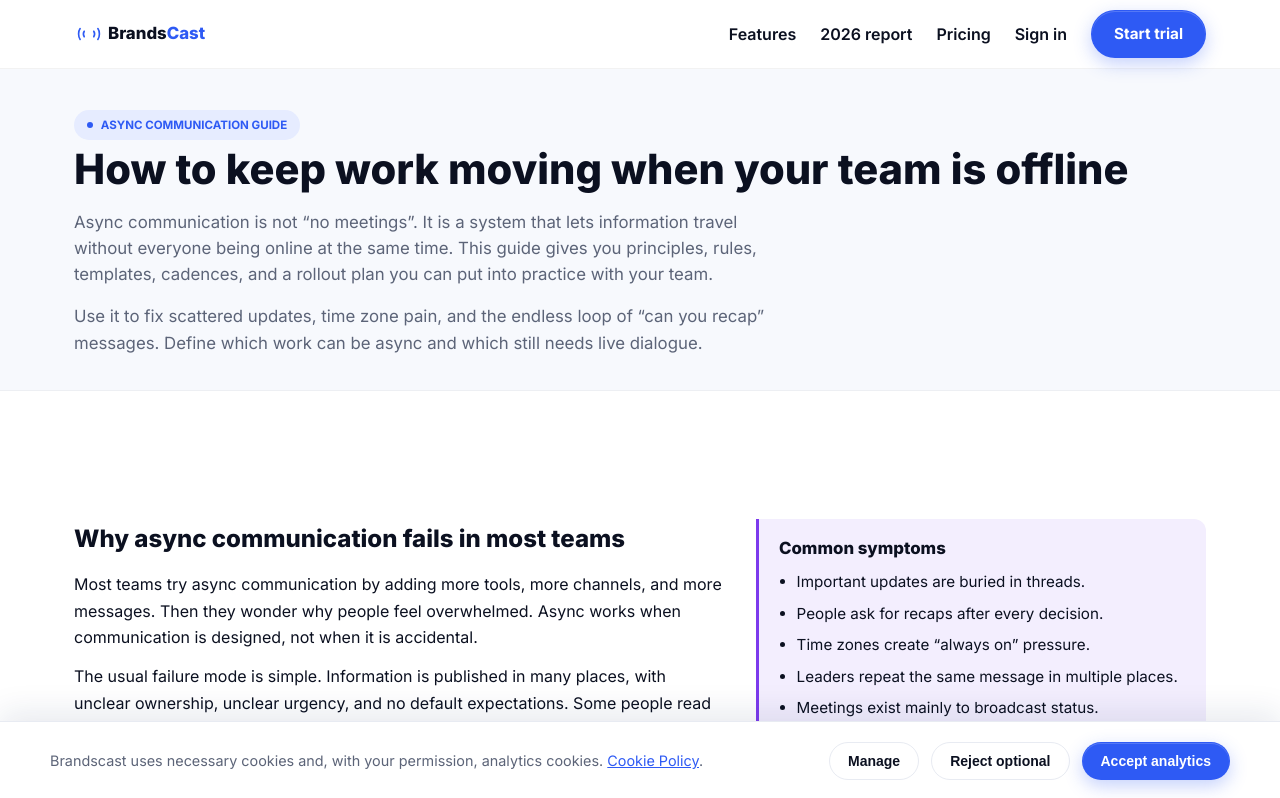
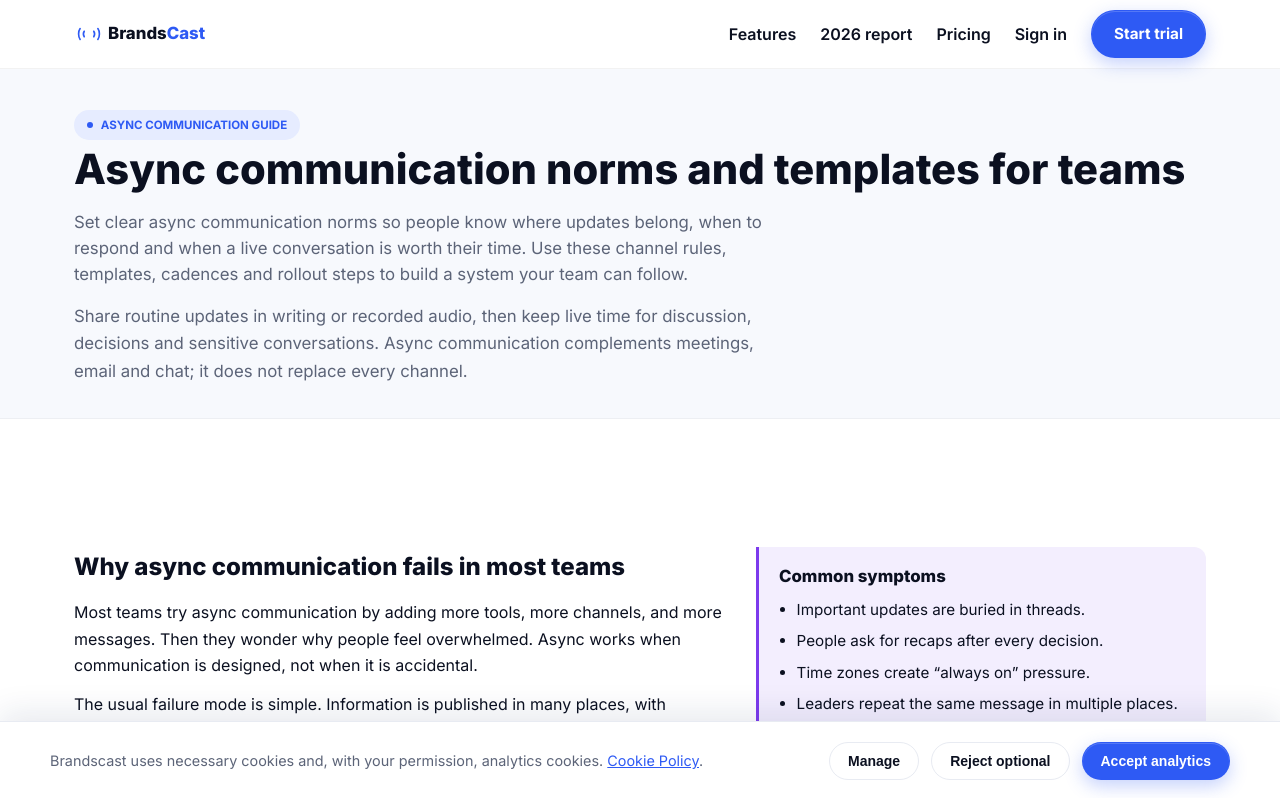
Before and after one commit to polrodriguezriu/brandscastweb, a Next.js app: page /resources/async-communication-guide in a window 1280 px wide. Shown: the top 798 px of the page. Built offline with nearby package versions, Linux system fonts and the light colour scheme.

Commit message:
feat: align async communication guide with search intent (#54)

```diff
--- a/src/app/resources/async-communication-guide/page.tsx
+++ b/src/app/resources/async-communication-guide/page.tsx
@@ -7,9 +7,9 @@ import Faq from "@/components/Faq";
 import BreadcrumbSchema from "@/components/BreadcrumbSchema";
 
 export const metadata: Metadata = {
-  title: "Async Communication Guide + Templates for Teams | Brandscast",
+  title: "Async Communication Norms + Templates | Brandscast",
   description:
-    "Make team updates easier to follow across schedules. Get practical async communication templates, channel rules and a step-by-step rollout plan.",
+    "Set clear async communication norms with practical templates, channel rules, response expectations and a rollout plan for distributed teams.",
   alternates: {
     canonical: "https://brandscast.com/resources/async-communication-guide/",
   },
@@ -17,9 +17,9 @@ export const metadata: Metadata = {
     "index,follow,max-image-preview:large,max-snippet:-1,max-video-preview:-1",
   openGraph: {
     url: "https://brandscast.com/resources/async-communication-guide/",
-    title: "Async communication guide | Brandscast",
+    title: "Async communication norms and templates | Brandscast",
     description:
-      "A practical async communication guide with rules, templates, cadences, meeting criteria and rollout steps.",
+      "Build clear async communication norms with practical templates, channel rules, response expectations and rollout steps.",
     images: "/Podcasters.webp",
   },
 };
@@ -42,17 +42,18 @@ export default function AsyncCommunicationGuidePage() {
       <div className="hero-page">
         <div className="hero-page-inner">
           <div className="eyebrow">Async communication guide</div>
-          <h1>How to keep work moving when your team is offline</h1>
+          <h1>Async communication norms and templates for teams</h1>
           <p className="lead">
-            Async communication is not “no meetings”. It is a system that lets
-            information travel without everyone being online at the same time.
-            This guide gives you principles, rules, templates, cadences, and a
-            rollout plan you can put into practice with your team.
+            Set clear async communication norms so people know where updates
+            belong, when to respond and when a live conversation is worth their
+            time. Use these channel rules, templates, cadences and rollout steps
+            to build a system your team can follow.
           </p>
           <p className="hero-meta">
-            Use it to fix scattered updates, time zone pain, and the endless
-            loop of “can you recap” messages. Define which work can be async and
-            which still needs live dialogue.
+            Share routine updates in writing or recorded audio, then keep live
+            time for discussion, decisions and sensitive conversations. Async
+            communication complements meetings, email and chat; it does not
+            replace every channel.
           </p>
         </div>
       </div>
@@ -726,18 +727,20 @@ export default function AsyncCommunicationGuidePage() {
             <div>
               <h2>How Brandscast supports async communication</h2>
               <p>
-                With Brandscast, leaders can record an update once and share it
-                across schedules. Members receive their assigned Tracks through
-                a personal private RSS feed, ready to hear in a compatible
-                podcast app such as Apple Podcasts or Pocket Casts.
+                With Brandscast, you can upload audio you recorded yourself or
+                turn an existing written update into audio with optional AI.
+                Publish once for a specific audience, then let Members listen
+                across schedules through their personal authenticated RSS feed
+                in a compatible podcast app such as Apple Podcasts or Pocket
+                Casts.
               </p>
               <p>
                 <strong>With Brandscast you can</strong>
               </p>
               <ul>
                 <li>
-                  <strong>Create private audio</strong> for the whole company,
-                  managers, or specific teams.
+                  <strong>Create private audio your way</strong> from your own
+                  recording or an existing document with optional AI.
                 </li>
                 <li>
                   <strong>Invite listeners easily</strong> with a simple access
@@ -784,6 +787,10 @@ export default function AsyncCommunicationGuidePage() {
             <Faq
               heading={"Frequently asked questions about async communication"}
               items={[
+                {
+                  q: "What are good async communication norms",
+                  a: "Define where each type of message belongs, label the purpose, name one owner, include a response deadline when needed and protect quiet hours. Keep one searchable source of truth and a clear escalation path for genuinely urgent work.",
+                },
                 {
                   q: "Does async communication mean no meetings",
                   a: "No. Share routine updates in writing or audio so people can catch up on their own schedule. Keep meetings for discussion, decisions and sensitive conversations.",
@@ -962,9 +969,9 @@ export default function AsyncCommunicationGuidePage() {
           </div>
         </section>
         <CtaSection
-          title="Make async communication easier with internal audio"
-          lead="Give your team the story behind the update, in your own voice. Publish a short leadership episode in Brandscast and let colleagues catch up across time zones."
-          note="Tip: keep the first episodes short, and pair them with a written summary and one place for questions."
+          title="Add private audio to your async communication"
+          lead="Upload a recording or turn an existing written update into audio with optional AI, then publish it to the right audience through authenticated private feeds."
+          note="Start a 30-day trial without a credit card. Pair the episode with a written summary and one place for questions."
         />
       </main>
 
```
Also changed, not shown: 2 other files (tests, documents, lock files or other folders).
